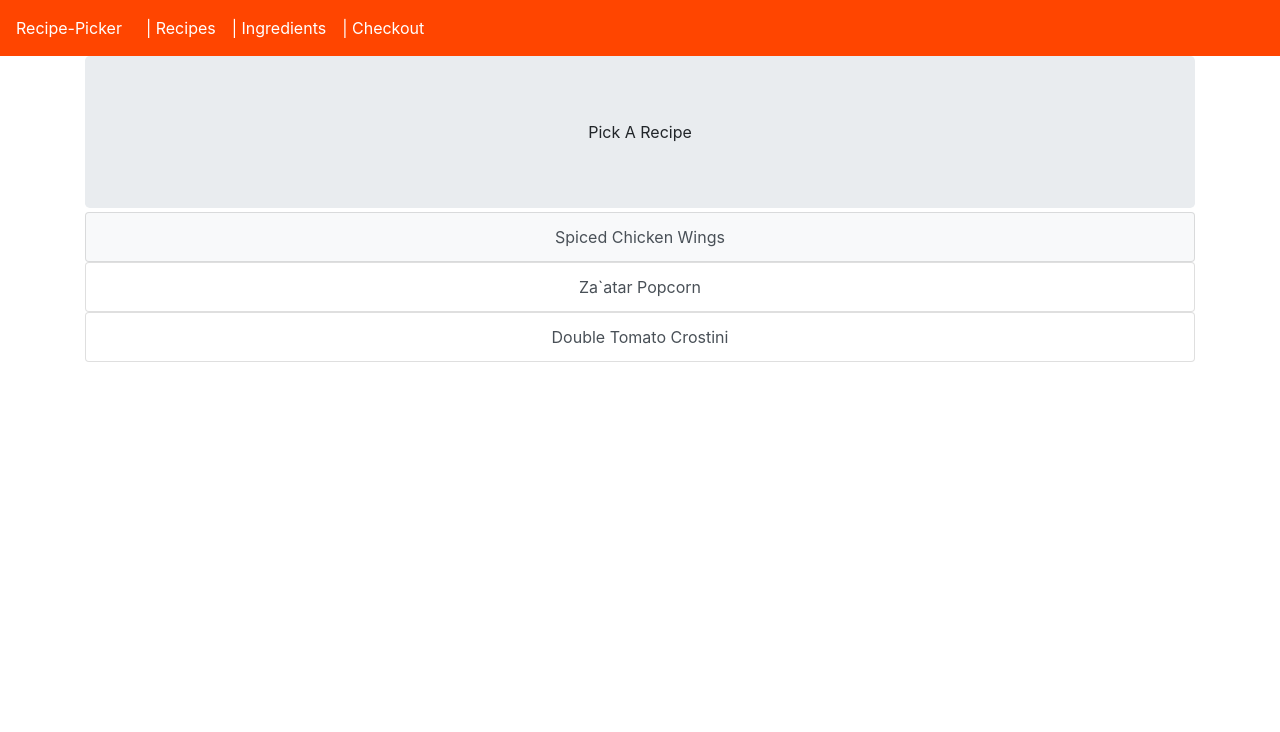
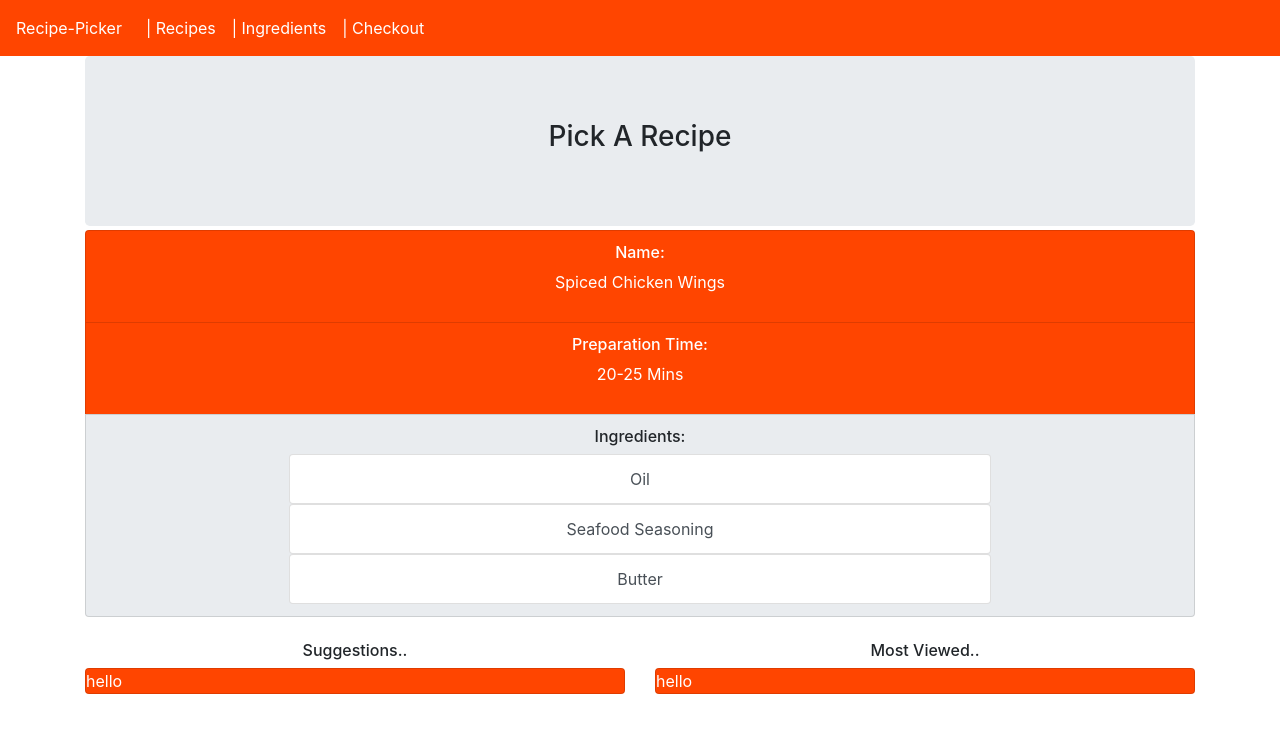
Before and after one commit to benmatela/recipe-picker, an Angular app: page / in a window 1280 px wide. Both pictures are taken after a click on the link "Spiced Chicken Wings". Shown: the top 732 px of the page. Built offline with nearby package versions, Linux system fonts and the light colour scheme.

Commit message:
recipe detail

```diff
--- a/src/app/app.module.ts
+++ b/src/app/app.module.ts
@@ -6,12 +6,14 @@ import { AppComponent } from './app.component';
 import { NavbarComponent } from './components/navbar/navbar.component';
 import { RecipeService } from './services/recipe.service';
 import { CommonModule } from '@angular/common';
+import { RecipeDetailComponent } from './components/recipe/recipe-detail/recipe-detail.component';
 
 @NgModule({
   declarations: [
     AppComponent,
     NavbarComponent,
-    RoutingModules
+    RoutingModules,
+    RecipeDetailComponent
   ],
   imports: [
     BrowserModule,
--- /dev/null
+++ b/src/app/components/recipe/recipe-detail/recipe-detail.component.html
@@ -0,0 +1,40 @@
+<ul class="list-group">
+    <li class="list-group-item text-center main-theme">
+        <h6>Name:</h6>
+        <p>{{ selectedRecipe.name }}</p>
+    </li>
+    <li class="list-group-item text-center main-theme">
+        <h6>Preparation Time:</h6>
+        <p>{{ selectedRecipe.preparationTime }}</p>
+    </li>
+    <li class="list-group-item text-center light-gray">
+        <div class="row ">
+            <div class="col-2"></div>
+            <div class="col-8">
+                <h6>Ingredients:</h6>
+                <div class="list-group text-center" *ngFor="let ingredient of selectedRecipe.ingredients">
+                    <p class="list-group-item list-group-item-action recipe">{{ ingredient.name }}</p>
+                </div>
+            </div>
+            <div class="col-2"></div>
+        </div>
+    </li>
+</ul>
+<br>
+<div>
+
+</div>
+<div class="row">
+    <div class="col-6">
+        <h6 class="text-center">Suggestions..</h6>
+        <div class="card  main-theme">
+            hello
+        </div>
+    </div>
+    <div class="col-6">
+        <h6 class="text-center">Most Viewed..</h6>
+        <div class="card  main-theme">
+            hello
+        </div>
+    </div>
+</div>
--- /dev/null
+++ b/src/app/components/recipe/recipe-detail/recipe-detail.component.ts
@@ -0,0 +1,18 @@
+import { Component, OnInit, Input } from '@angular/core';
+import { Recipe } from 'src/app/models/Recipe.model';
+
+@Component({
+  selector: 'app-recipe-detail',
+  templateUrl: './recipe-detail.component.html',
+  styleUrls: ['./recipe-detail.component.scss']
+})
+export class RecipeDetailComponent implements OnInit {
+  @Input() selectedRecipe: Recipe;
+
+  constructor() { }
+
+  ngOnInit() {
+    console.log(this.selectedRecipe);
+  }
+
+}
--- a/src/app/components/recipe/recipe.component.html
+++ b/src/app/components/recipe/recipe.component.html
@@ -1,6 +1,12 @@
-<div class="jumbotron text-center mb-1 sticky">Pick A Recipe</div>
+<div class="jumbotron text-center mb-1 sticky">
+    <h3 class="text-center">Pick A Recipe</h3>
+</div>
 
-<div class="list-group text-center" *ngFor="let recipe of recipes">
-    <a href="#" class="list-group-item list-group-item-action recipe" data-toggle="tooltip" data-placement="Pick Me!"
-        title="Preparation Time: {{recipe.preparationTime}}">{{ recipe.name }}</a>
-</div>
+<ng-container #recipeList *ngIf="!isViewRecipe">
+    <div class="list-group text-center" *ngFor="let recipe of recipes">
+        <a href="#" class="list-group-item list-group-item-action recipe" (click)="onGetRecipe(recipe)" data-toggle="tooltip" data-placement="Time"
+            title="Preparation Time: {{recipe.preparationTime}}">{{ recipe.name }}</a>
+    </div>
+</ng-container>
+
+<app-recipe-detail [selectedRecipe]="selectedRecipe" *ngIf="isViewRecipe"></app-recipe-detail>
--- a/src/app/components/recipe/recipe.component.ts
+++ b/src/app/components/recipe/recipe.component.ts
@@ -9,6 +9,9 @@ import { RecipeService } from 'src/app/services/recipe.service';
 })
 export class RecipeComponent implements OnInit {
   recipes: Recipe[] = [];
+  selectedRecipe: Recipe;
+
+  isViewRecipe: boolean = false;
 
   constructor(private recipeService: RecipeService) {
     this.recipes = this.recipeService.getRecipes();
@@ -17,4 +20,9 @@ export class RecipeComponent implements OnInit {
   ngOnInit() {
   }
 
+  onGetRecipe(recipe: Recipe) {
+    this.selectedRecipe = recipe;
+    this.isViewRecipe = true
+  }
+
 }
--- a/src/styles.scss
+++ b/src/styles.scss
@@ -18,3 +18,7 @@
     position: -webkit-sticky;
     z-index: 5;
 }
+
+.light-gray {
+    background-color: rgb(233, 236, 239);
+}
```
Also changed, not shown: src/app/components/recipe/recipe-detail/recipe-detail.component.scss (added), 1 other file (tests, documents, lock files or other folders).
